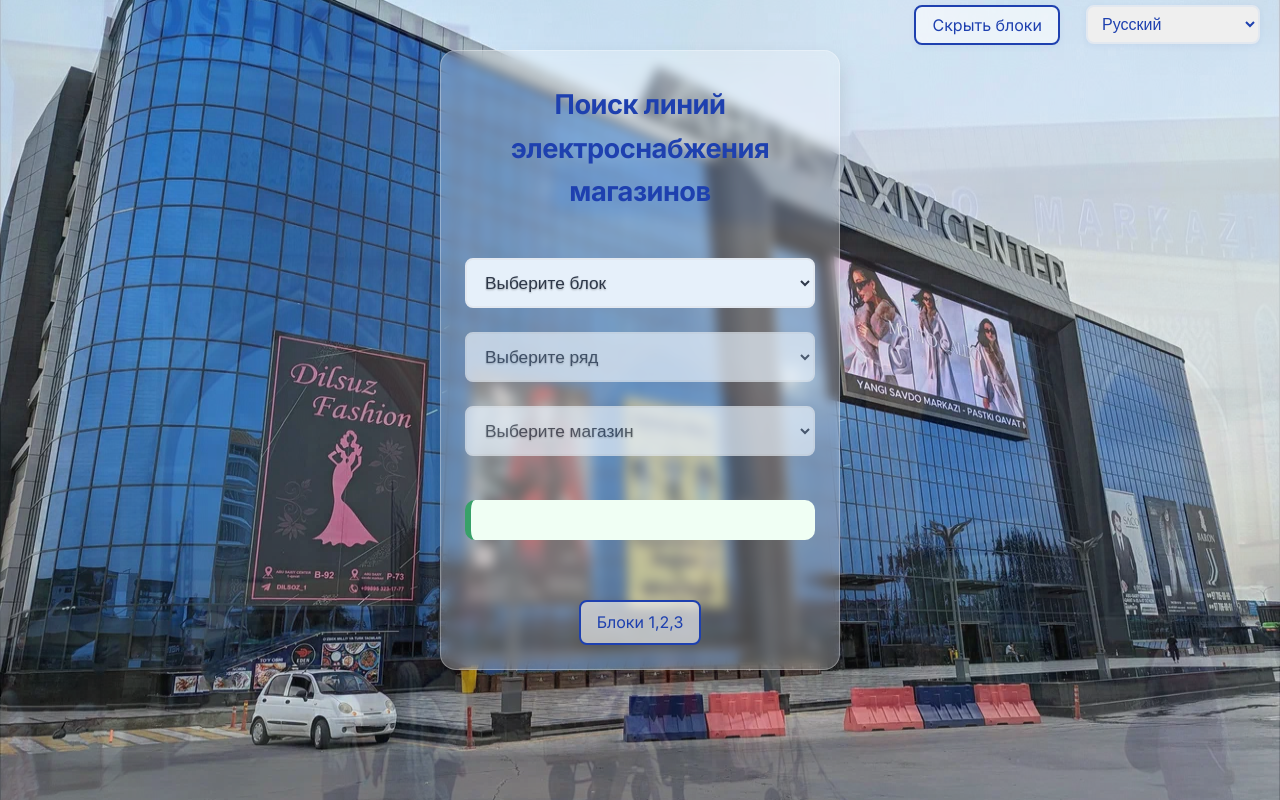
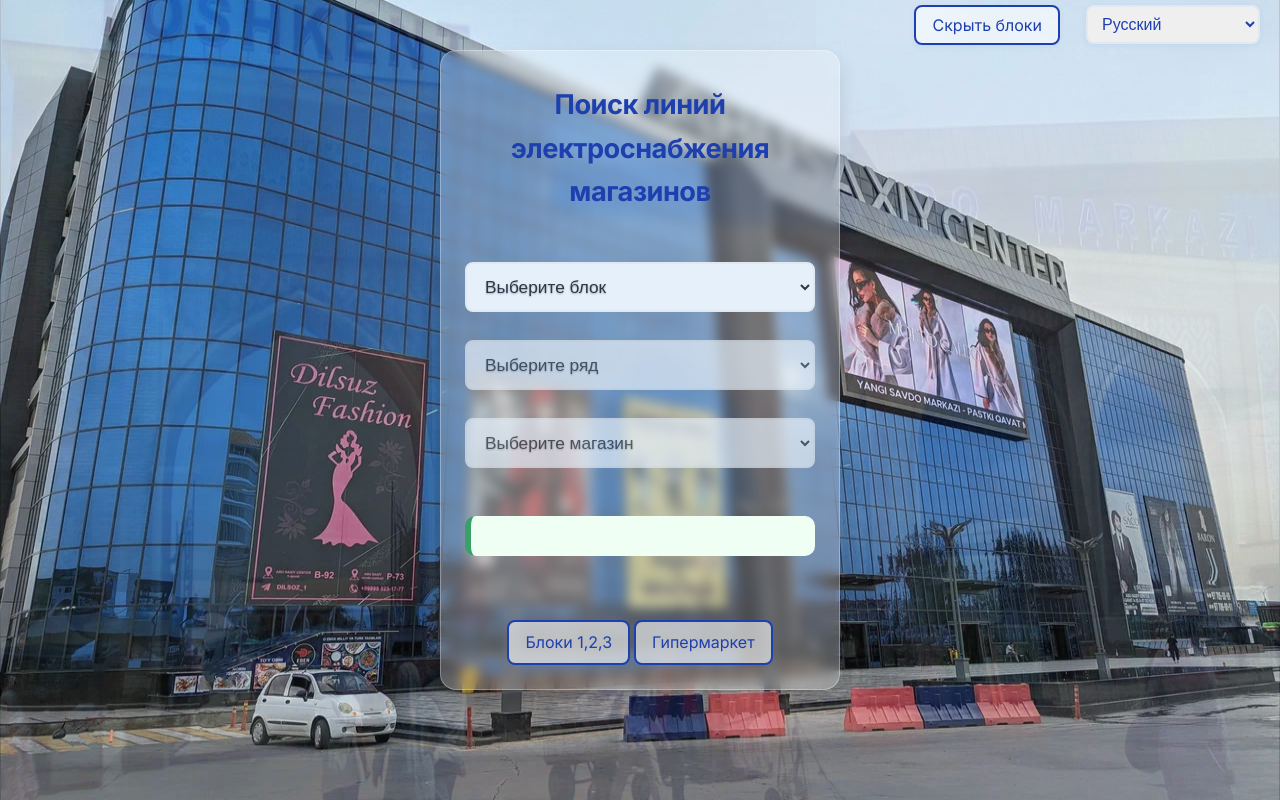
Before and after one commit to AbdimuratovBahrom/store-path-finder, a Flask app: page / in a window 1280 px wide. Run offline with Flask 3, Linux system fonts and the light colour scheme; data comes from the database, SQL or seed files in the repository; both versions use the stored data as it was after the commit.

Commit message:
add up grade

```diff
--- a/block3_data.py
+++ b/block3_data.py
@@ -91,7 +91,7 @@
         },
         {
             'path': 'ТП-5353 > Т2 > АВР(3-блок 9-ряд) > 3-блок > Ряд 9 > ШО-4g',
-            'shops': ['2', '4', '8', '9', '11', '12', '12a', '12b', '14', '15','19','21']
+            'shops': ['2g', '4g', '8g', '9g', '11g', '12g', '12ag', '12bg', '14g', '15g','19g','21g']
         },
         # Ряд 10
         {
@@ -100,7 +100,7 @@
         },
         {
             'path': 'ТП-5353 > Т2 > АВР(3-блок 10-ряд) > 3-блок > Ряд 10 > ШО-5g',
-            'shops': ['2', '3', '10', '12', '13','15','19','20','21','22']
+            'shops': ['2g', '3g', '10g', '12g', '13g','15g','19g','20g','21g','22g']
         },
         # Ряд 11
         {
--- a/specific_data.py
+++ b/specific_data.py
@@ -103,7 +103,7 @@
         {
             'path': 'ТП-4768 > Т1 > АВР(ЩР6) > 3-блок > ШО-ZARIN',
             'shops': ['Маг-ZARIN']
-        },cccc
+        },
         {
             'path': 'ТП-4768 > Т1/Т2 > АВР(ЩР11)/АВР(ЩР8) > 3-блок > ЩР11/ЩР8 > Ряд 1 > ШО-Нодир шит',
             'shops': ['Тунель калитка шит на столбе']
--- a/static/style.css
+++ b/static/style.css
@@ -100,6 +100,9 @@
 .container,
 .case {
     transition: all 0.5s ease-in-out;
+    display: flex;
+    justify-content: center;
+    gap: 4px;
 }
 
 .language-selector {
--- a/templates/index.html
+++ b/templates/index.html
@@ -65,6 +65,9 @@
         <a target="_blank" href="https://abdimuratovbahrom.github.io/tashkent-trade-center/">
           {{ _('Блоки 1,2,3') }}
         </a>
+        <a target="_blank" href="https://abdimuratovbahrom.github.io/gipermarket_stores/">
+          {{ _('Гипермаркет') }}
+        </a>
       </div>
 
     </div>
```
Also changed, not shown: shops.db, translations/ru/LC_MESSAGES/messages.po, translations/uz/LC_MESSAGES/messages.po, translations/uz_Cyrl/LC_MESSAGES/messages.po, translations/uz_Latn/LC_MESSAGES/messages.po, 3 other files.
